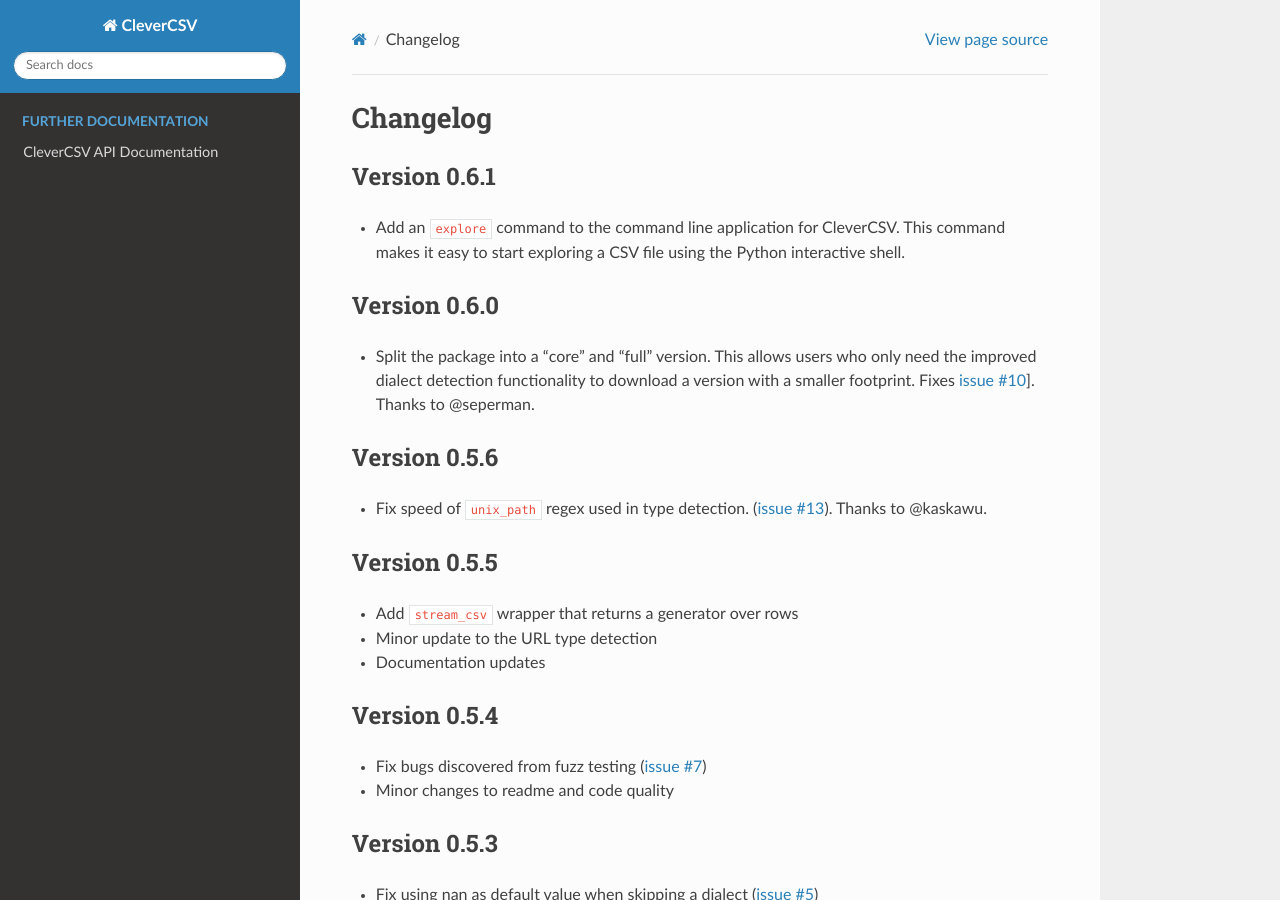
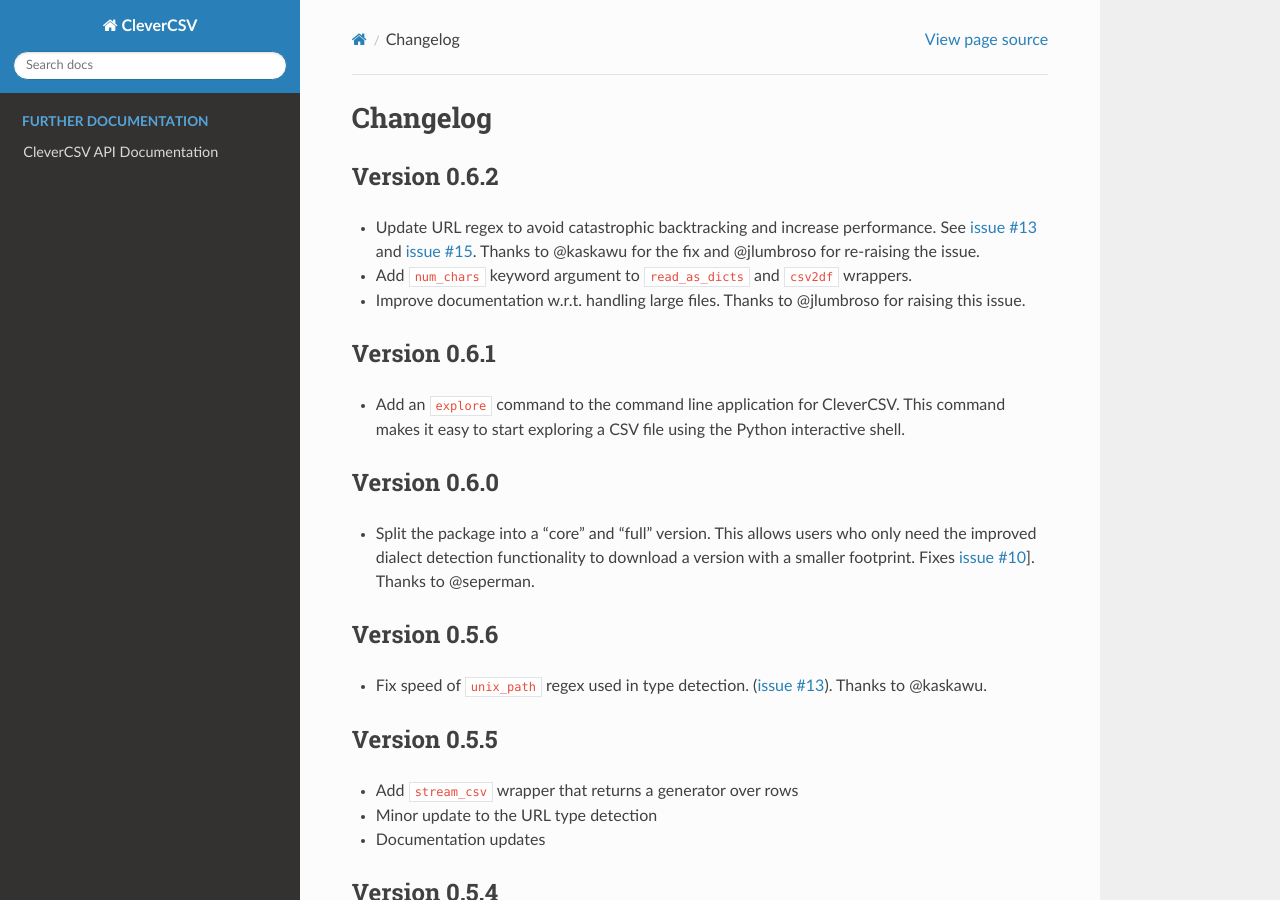
Before and after one commit to alan-turing-institute/CleverCSV, a Sphinx documentation site: the page built from docs/CHANGELOG.rst, in a window 1280 px wide and 900 px high. Built offline with Sphinx 7.4.7 and the Read the Docs theme 2.0.0, drawn with Linux system fonts in a browser that asks for light colours; pages that are not in the unit, such as notebooks, are missing from menus.

Commit message:
CleverCSV Release 0.6.2
* Update URL regex to avoid catastrophic backtracking and increase
  performance. See [issue
  #13](https://github.com/alan-turing-institute/CleverCSV/issues/13) and
  [issue #15](https://github.com/alan-turing-institute/CleverCSV/issues/15).
  Thanks to @kaskawu for the fix and @jlumbroso for re-raising the issue.
* Add ``num_chars`` keyword argument to ``read_as_dicts`` and ``csv2df``
  wrappers.
* Improve documentation w.r.t. handling large files. Thanks to @jlumbroso for
  raising this issue.

```diff
--- a/docs/CHANGELOG.rst
+++ b/docs/CHANGELOG.rst
@@ -1,6 +1,20 @@
 
 Changelog
 =========
+
+Version 0.6.2
+-------------
+
+
+* Update URL regex to avoid catastrophic backtracking and increase
+  performance. See `issue
+  #13 <https://github.com/alan-turing-institute/CleverCSV/issues/13>`_ and
+  `issue #15 <https://github.com/alan-turing-institute/CleverCSV/issues/15>`_.
+  Thanks to @kaskawu for the fix and @jlumbroso for re-raising the issue.
+* Add ``num_chars`` keyword argument to ``read_as_dicts`` and ``csv2df``
+  wrappers.
+* Improve documentation w.r.t. handling large files. Thanks to @jlumbroso for
+  raising this issue.
 
 Version 0.6.1
 -------------
```
Also changed, not shown: CHANGELOG.md (+12 -0 lines).
